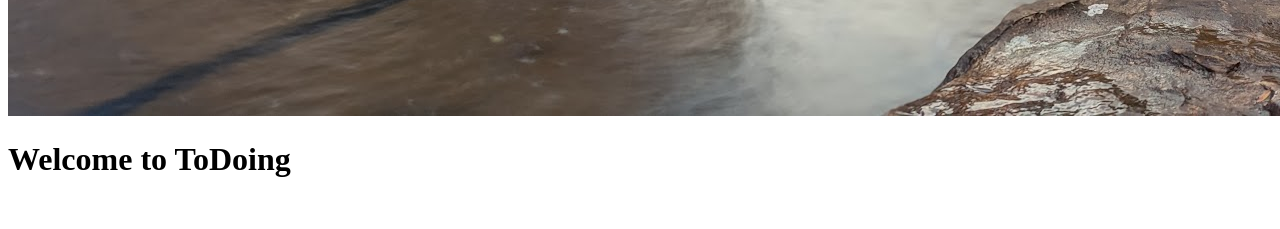
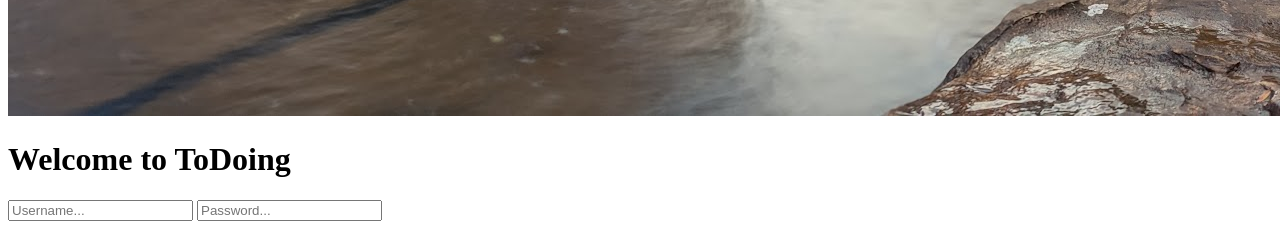
Before and after one commit to CuriousSmudge/ToDoing, a Flask app: page /login in a window 1280 px wide; the page is wider, and only the part inside the window is pictured. Shown: the part 1006-1235 px from the top of that part. Before the commit the page ends 1183 px from the top of that part, so only its background shows below. Run offline with Flask 3, Linux system fonts and the light colour scheme; some web fonts are replaced.

Commit message:
Cleaned up file hierarchy
Adjusted file hierarchy and added background-login image

```diff
--- a/ToDoing/templates/login.html
+++ b/ToDoing/templates/login.html
@@ -11,8 +11,10 @@
 
 
 	<body>
-		<img src="images/login-background.jpg">
+		<img src="{{ url_for('static', filename='images/login-background.jpg') }}" class="image" />
 
 		<h1>Welcome to ToDoing</h1>
+		<input type="text" placeholder="Username...">
+		<input type="text" placeholder="Password...">
 	</body>
 </html>
```
Also changed, not shown: ToDoing/static/images/login-background.jpg (renamed from ToDoing/templates/images/login-background.jpg).
